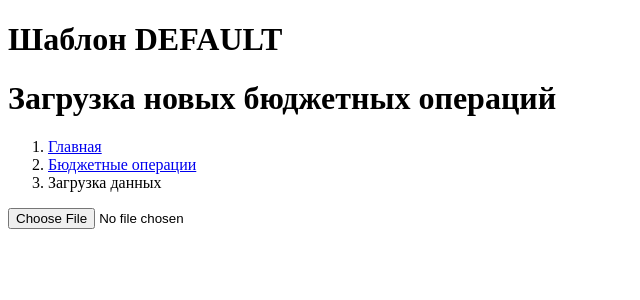
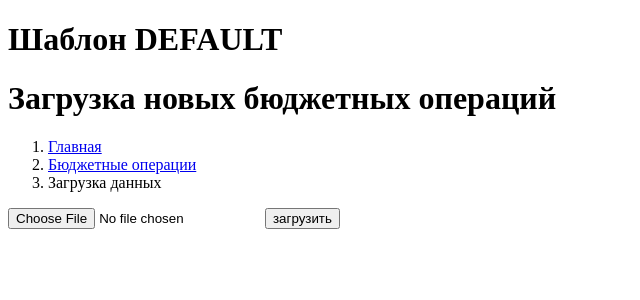
Before and after one commit to Oleksha/workplace.loc, a PHP site: template app/views/Budget/upload.php in a window 1280 px wide. Shown: the top 300 px of the page, without its empty margins (0-640 px from the left). Run offline with PHP 8.4, Linux system fonts and the light colour scheme; the template is opened without the code that fills it, so the values that code supplies are empty; some libraries are stand-ins or nearby versions.

Commit message:
Update upload.php

```diff
--- a/app/views/Budget/upload.php
+++ b/app/views/Budget/upload.php
@@ -14,6 +14,7 @@
 
         <form action="">
             <input type="file">
+            <button>загрузить</button>
         </form>
 
     </div>
```
